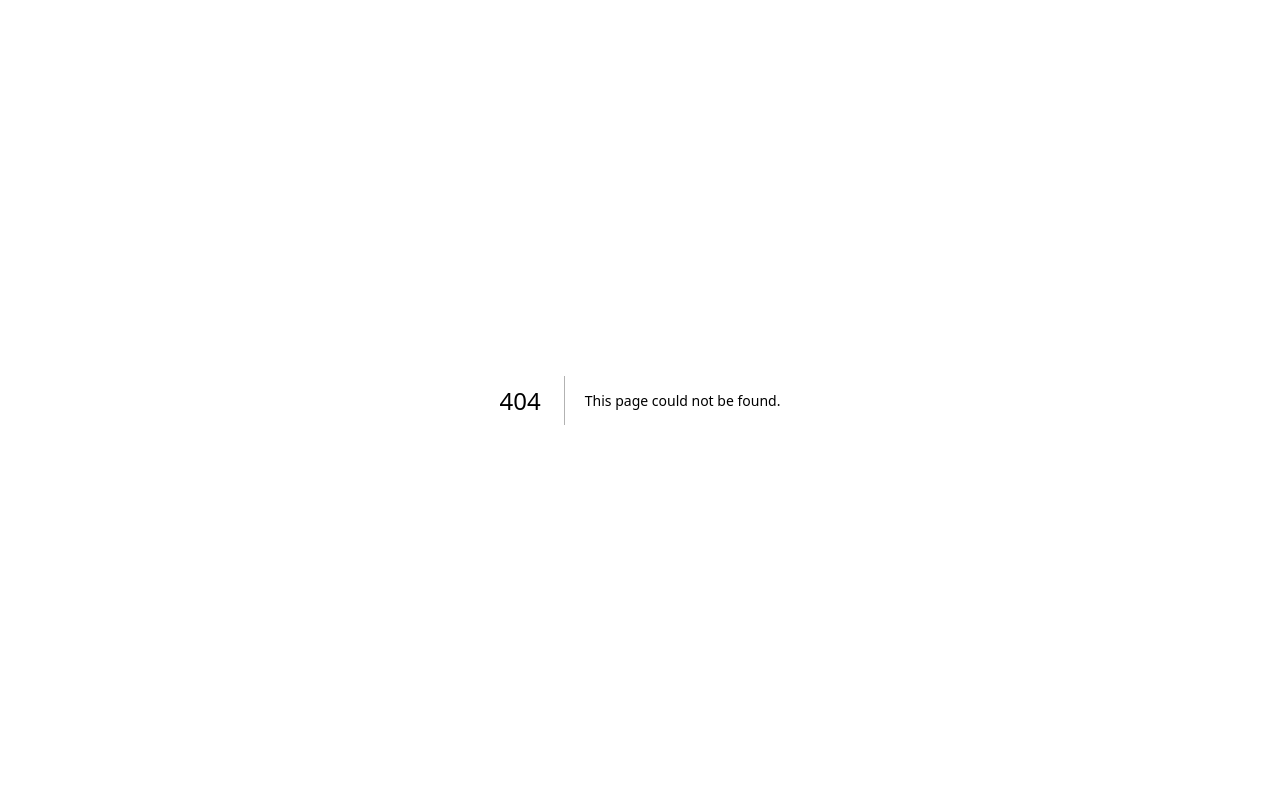
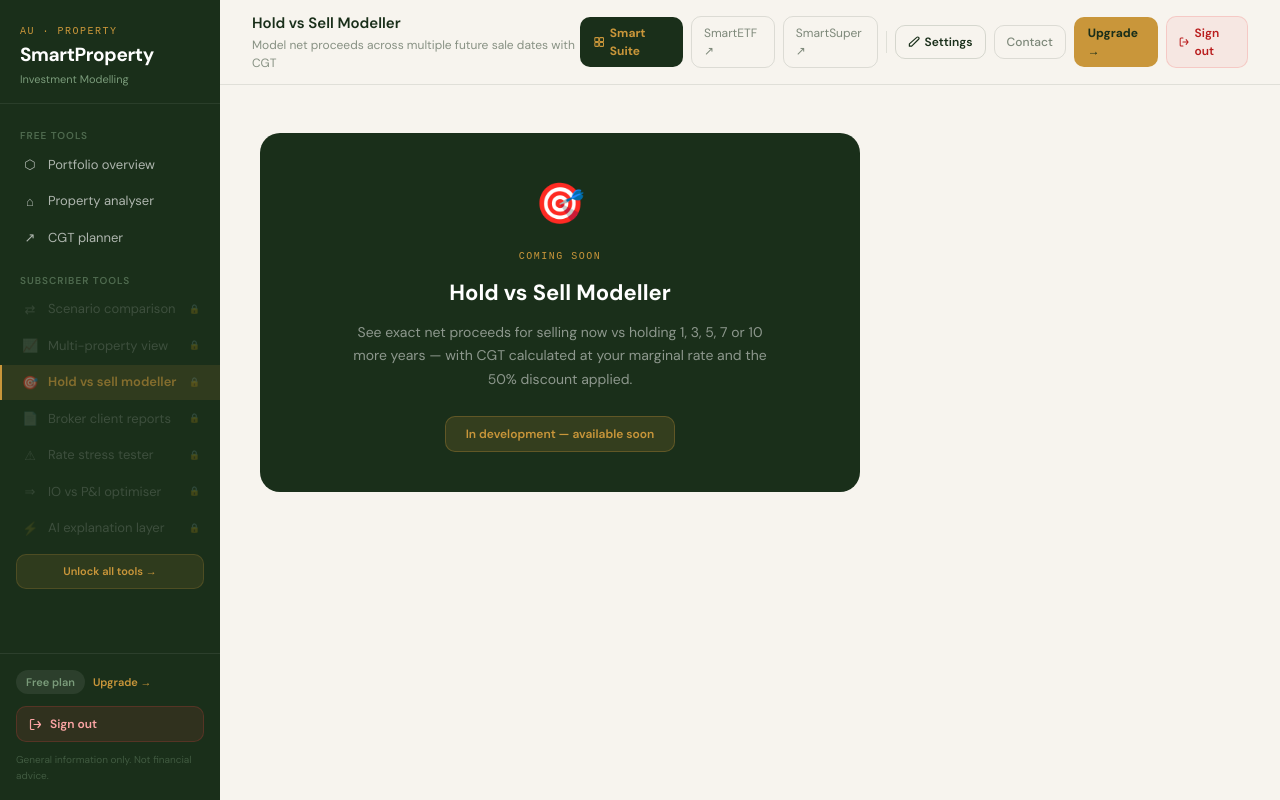
Before and after one commit to mbf2756/smartproperty, a Next.js app: page /hold-sell in a window 1280 px wide. Before the commit this address had no page. Built offline with nearby package versions, Linux system fonts and the light colour scheme; no server answers.

Commit message:
Create Hold vs Sell Modeller page component

```diff
--- /dev/null
+++ b/src/app/(dashboard)/hold-sell/page.tsx
@@ -0,0 +1,19 @@
+import { DashboardTopbar } from '@/components/DashboardTopbar'
+export default function Page() {
+  return (
+    <div>
+      <DashboardTopbar title="Hold vs Sell Modeller" subtitle="Model net proceeds across multiple future sale dates with CGT" />
+      <div style={{ padding: '48px 40px', maxWidth: 680 }}>
+        <div style={{ background: '#1A2F1A', borderRadius: 20, padding: '40px', textAlign: 'center' }}>
+          <div style={{ fontSize: 40, marginBottom: 16 }}>🎯</div>
+          <div style={{ fontFamily: 'monospace', fontSize: 10, color: '#C9963A', letterSpacing: '0.15em', textTransform: 'uppercase', marginBottom: 12 }}>Coming soon</div>
+          <h2 style={{ fontSize: 22, fontWeight: 700, color: 'white', marginBottom: 12 }}>Hold vs Sell Modeller</h2>
+          <p style={{ fontSize: 14, color: 'rgba(255,255,255,0.5)', lineHeight: 1.7, maxWidth: 420, margin: '0 auto 24px' }}>
+            See exact net proceeds for selling now vs holding 1, 3, 5, 7 or 10 more years — with CGT calculated at your marginal rate and the 50% discount applied.
+          </p>
+          <div style={{ display: 'inline-block', padding: '8px 20px', borderRadius: 10, background: 'rgba(201,150,58,0.15)', border: '1px solid rgba(201,150,58,0.3)', fontSize: 12, color: '#C9963A', fontWeight: 600 }}>In development — available soon</div>
+        </div>
+      </div>
+    </div>
+  )
+}
```
